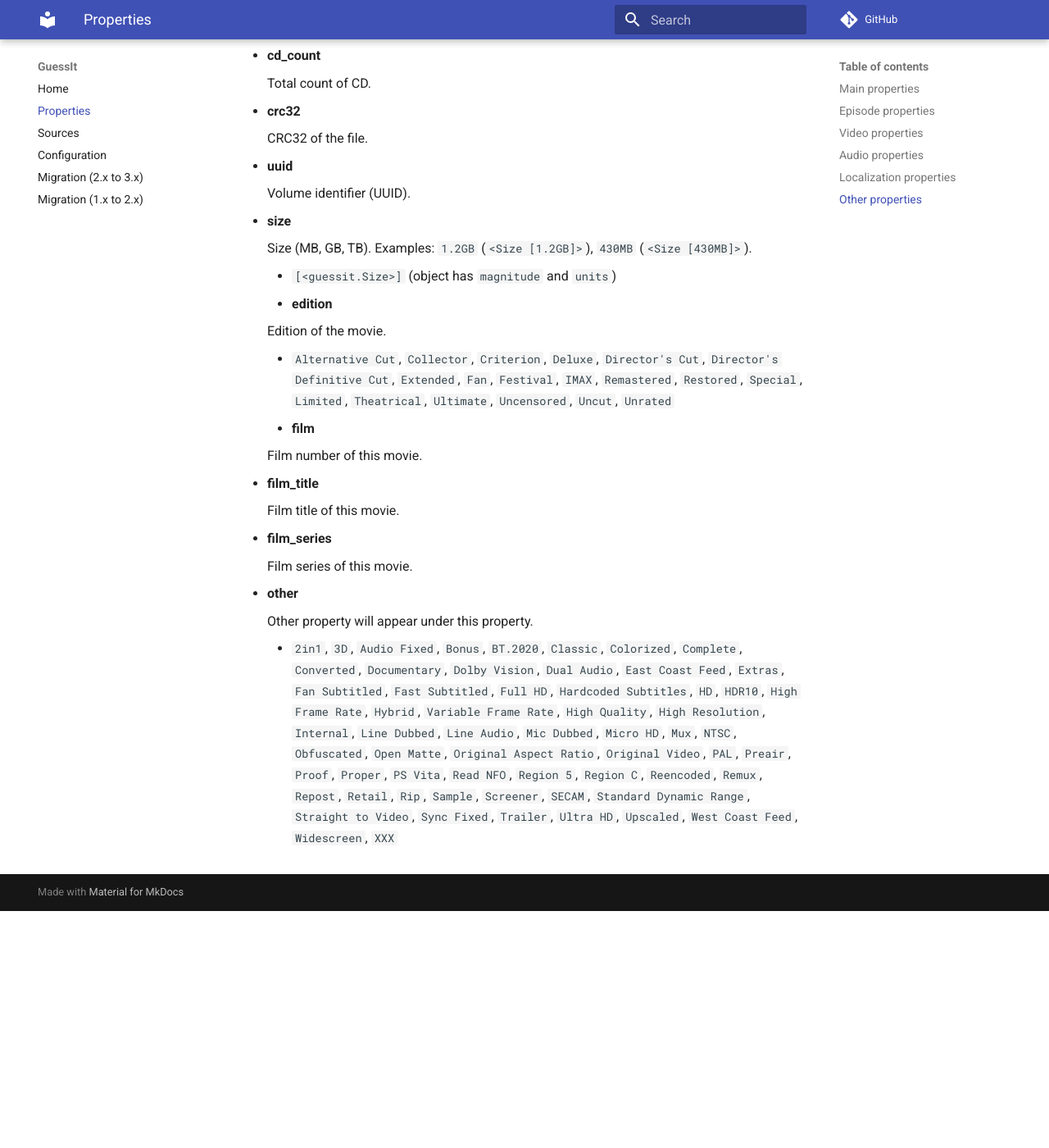
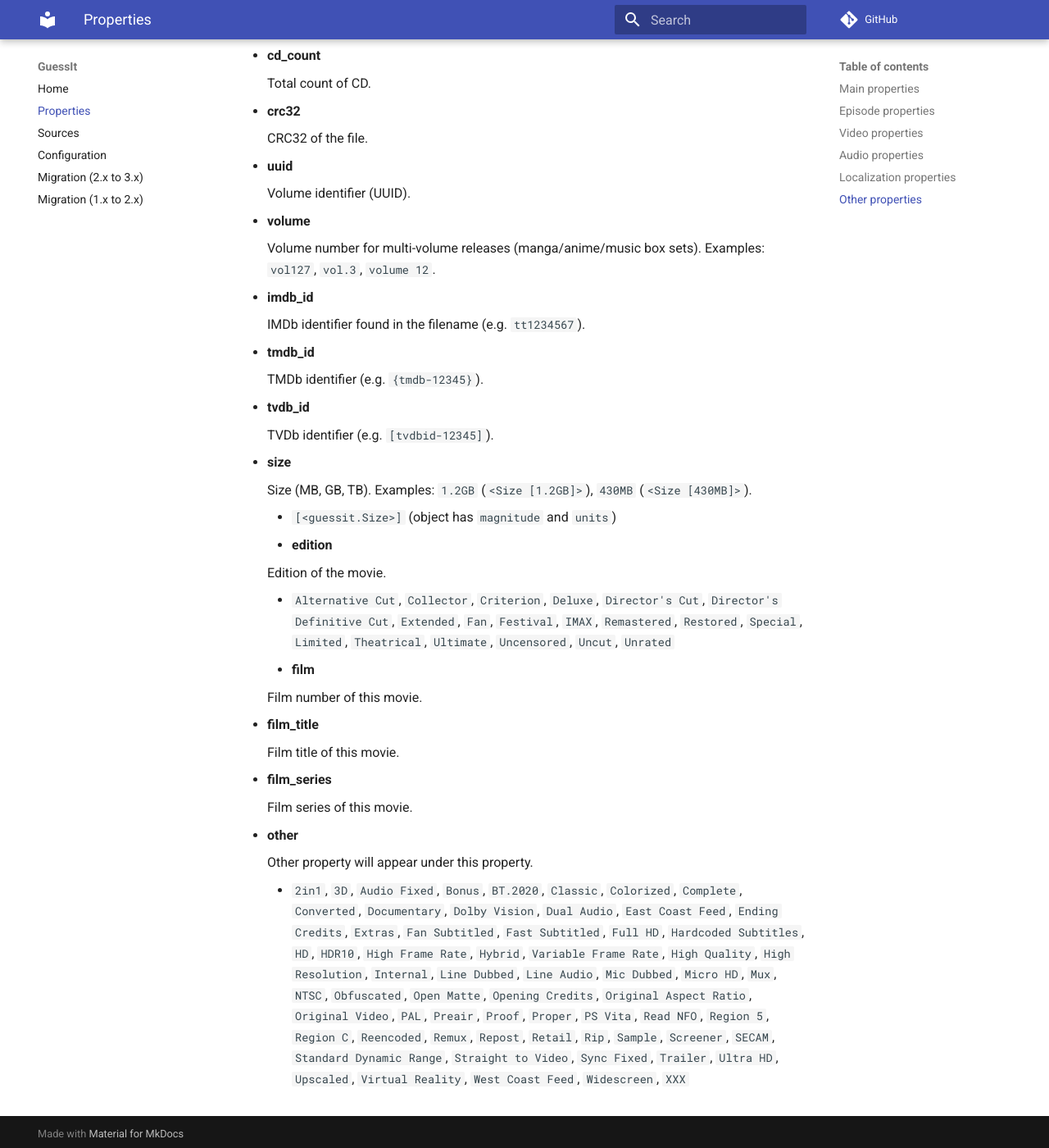
Before and after one commit to guessit-io/guessit, an MkDocs documentation site: the page built from docs/properties.md, in a window 1280 px wide and 1400 px high, scrolled down 5207 px. Shown: the whole window at 82% size. Built offline with MkDocs 1.6.1 and Material for MkDocs 9.7.7, drawn with Linux system fonts in a browser that asks for light colours; comment, search, counter and statistics services are not loaded; before the commit the page ends 6318 px from its top, so only the background shows below that.

Commit message:
test: add fixtures, regenerate schema and document new properties
Regression fixtures for every #818 case (various.yml, movies.yml),
regenerated schema.py + output-schema.json (58 properties: volume/tmdb_id/
tvdb_id as number, imdb_id as string; new other values), and documented the
new properties/values in docs/properties.md.

Closes #818.

Co-Authored-By: Claude Opus 4.8 (1M context) <noreply@anthropic.com>
Claude-Session: https://claude.ai/code/session_01HSN8U8jMGw791gxpVpRh6f

```diff
--- a/docs/properties.md
+++ b/docs/properties.md
@@ -231,6 +231,22 @@ Other properties
 
     Volume identifier (UUID).
 
+-   **volume**
+
+    Volume number for multi-volume releases (manga/anime/music box sets). Examples: `vol127`, `vol.3`, `volume 12`.
+
+-   **imdb\_id**
+
+    IMDb identifier found in the filename (e.g. `tt1234567`).
+
+-   **tmdb\_id**
+
+    TMDb identifier (e.g. `{tmdb-12345}`).
+
+-   **tvdb\_id**
+
+    TVDb identifier (e.g. `[tvdbid-12345]`).
+
 -   **size**
 
     Size (MB, GB, TB). Examples: `1.2GB` (`<Size [1.2GB]>`), `430MB` (`<Size [430MB]>`).
@@ -257,4 +273,4 @@ Other properties
 
     Other property will appear under this property.
 
-    -   `2in1`, `3D`, `Audio Fixed`, `Bonus`, `BT.2020`, `Classic`, `Colorized`, `Complete`, `Converted`, `Documentary`, `Dolby Vision`, `Dual Audio`, `East Coast Feed`, `Extras`, `Fan Subtitled`, `Fast Subtitled`, `Full HD`, `Hardcoded Subtitles`, `HD`, `HDR10`, `High Frame Rate`, `Hybrid`, `Variable Frame Rate`, `High Quality`, `High Resolution`, `Internal`, `Line Dubbed`, `Line Audio`, `Mic Dubbed`, `Micro HD`, `Mux`, `NTSC`, `Obfuscated`, `Open Matte`, `Original Aspect Ratio`, `Original Video`, `PAL`, `Preair`, `Proof`, `Proper`, `PS Vita`, `Read NFO`, `Region 5`, `Region C`, `Reencoded`, `Remux`, `Repost`, `Retail`, `Rip`, `Sample`, `Screener`, `SECAM`, `Standard Dynamic Range`, `Straight to Video`, `Sync Fixed`, `Trailer`, `Ultra HD`, `Upscaled`, `West Coast Feed`, `Widescreen`, `XXX`
+    -   `2in1`, `3D`, `Audio Fixed`, `Bonus`, `BT.2020`, `Classic`, `Colorized`, `Complete`, `Converted`, `Documentary`, `Dolby Vision`, `Dual Audio`, `East Coast Feed`, `Ending Credits`, `Extras`, `Fan Subtitled`, `Fast Subtitled`, `Full HD`, `Hardcoded Subtitles`, `HD`, `HDR10`, `High Frame Rate`, `Hybrid`, `Variable Frame Rate`, `High Quality`, `High Resolution`, `Internal`, `Line Dubbed`, `Line Audio`, `Mic Dubbed`, `Micro HD`, `Mux`, `NTSC`, `Obfuscated`, `Open Matte`, `Opening Credits`, `Original Aspect Ratio`, `Original Video`, `PAL`, `Preair`, `Proof`, `Proper`, `PS Vita`, `Read NFO`, `Region 5`, `Region C`, `Reencoded`, `Remux`, `Repost`, `Retail`, `Rip`, `Sample`, `Screener`, `SECAM`, `Standard Dynamic Range`, `Straight to Video`, `Sync Fixed`, `Trailer`, `Ultra HD`, `Upscaled`, `Virtual Reality`, `West Coast Feed`, `Widescreen`, `XXX`
```
Also changed, not shown: 4 other files.
